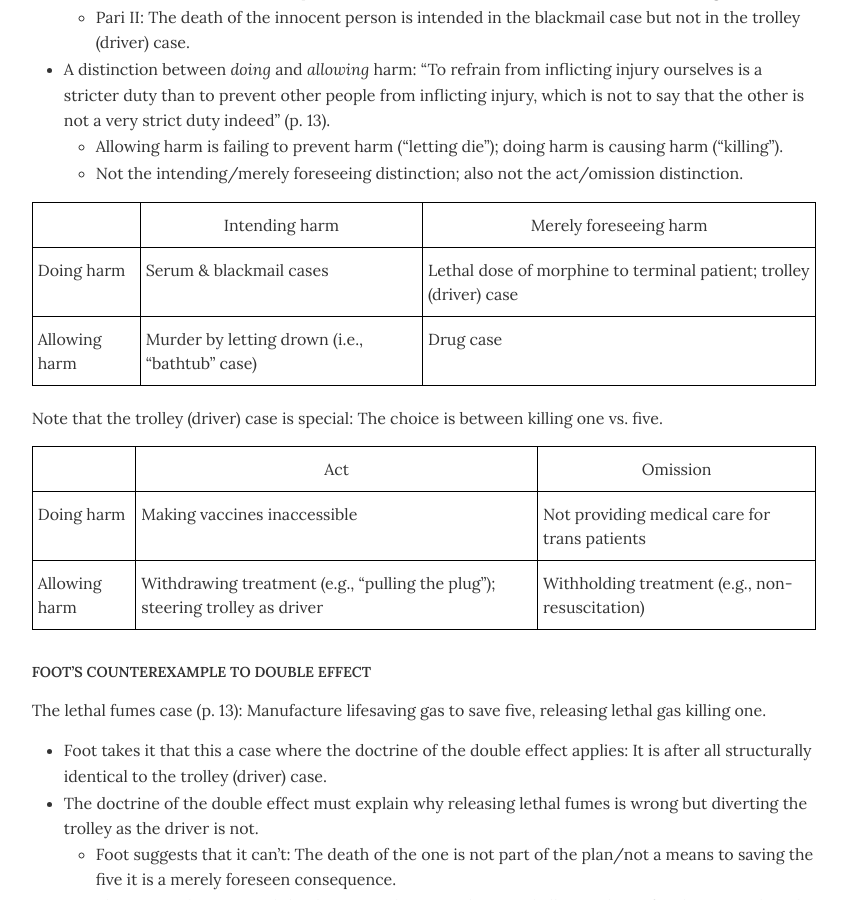
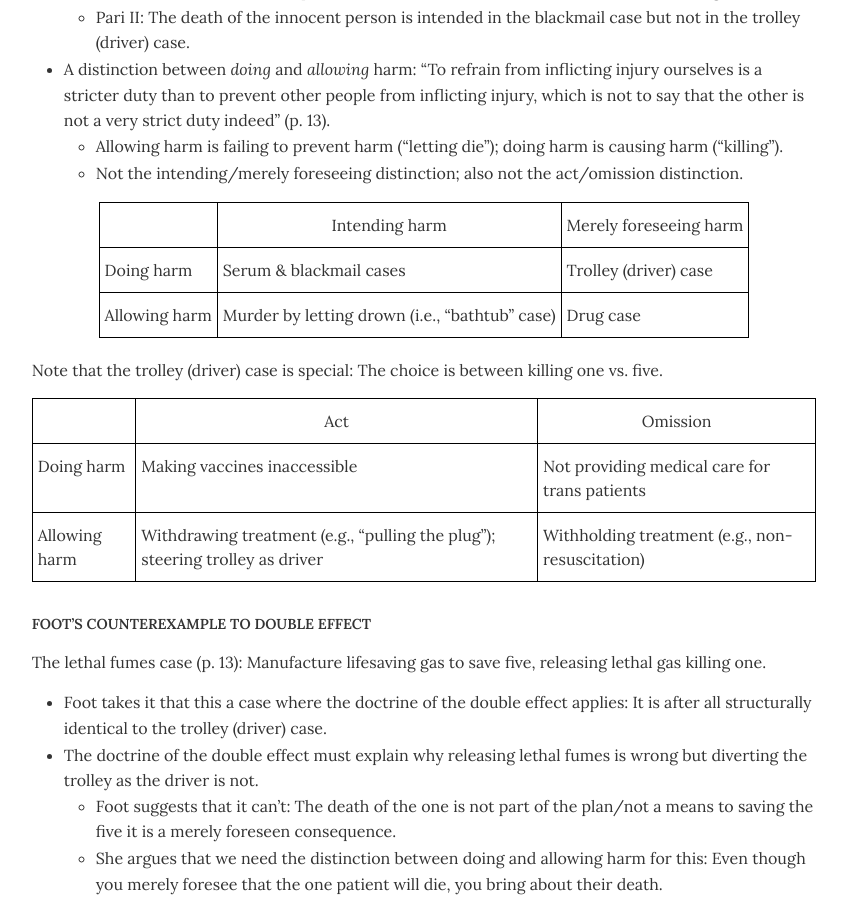
Before and after one commit to dingherself/ethics, a Jekyll site: the page built from handouts/_posts/2025-09-29-foot.md, in a window 1280 px wide and 900 px high, scrolled down 1641 px. Shown: the whole window, without its empty margins (216-1063 px from the left). Built offline with Jekyll 4.4.1, drawn with Linux system fonts in a browser that asks for light colours.

Commit message:
fewer cases

```diff
--- a/handouts/_posts/2025-09-29-foot.md
+++ b/handouts/_posts/2025-09-29-foot.md
@@ -94,7 +94,7 @@ An adequate moral theory should either explain or explain away this pattern.
   <tr>
     <td class="tg-0lax">Doing harm</td>
     <td class="tg-0lax">Serum &amp; blackmail cases</td>
-    <td class="tg-0lax">Lethal dose of morphine to terminal patient; trolley (driver) case</td>
+    <td class="tg-0lax">Trolley (driver) case</td>
   </tr>
   <tr>
     <td class="tg-0lax">Allowing harm</td>
```
